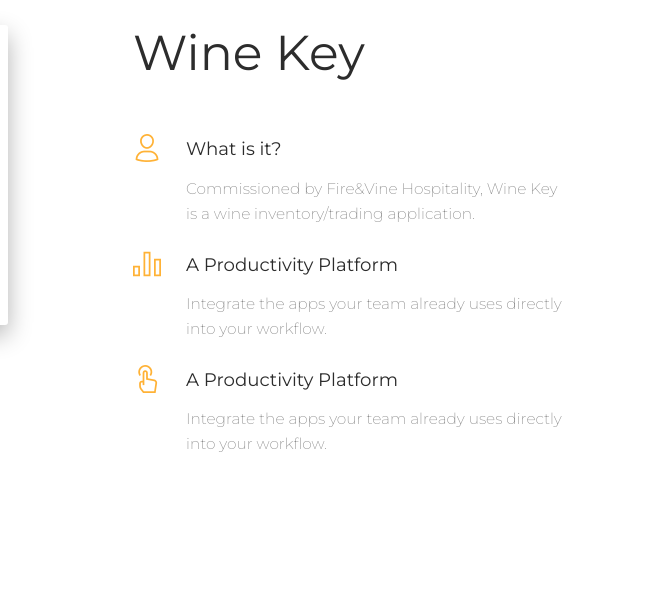
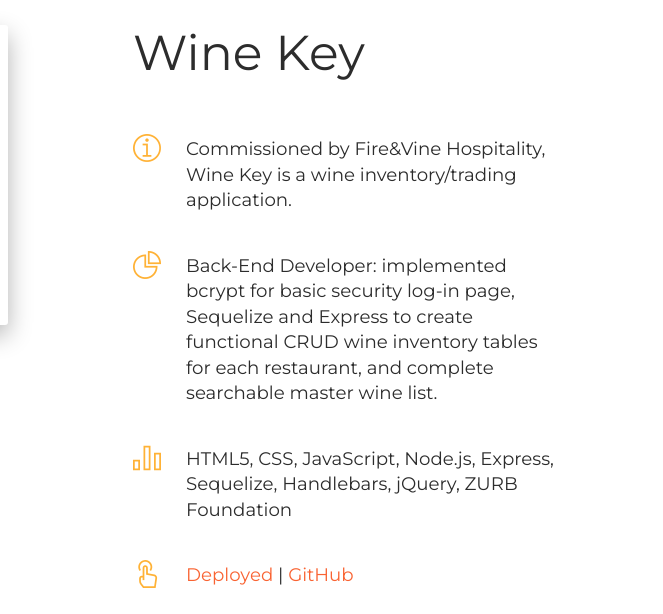
Before and after one commit to wolfdog27/TechPortfolio, a website: page index.html in a window 1280 px wide. Shown: the part 2240-2854 px from the top of the page, 617-1280 px from the left. Drawn offline with Linux system fonts and the light colour scheme; some packages are replaced by stand-ins of ours.

Commit message:
complete wine key

```diff
--- a/index.html
+++ b/index.html
@@ -243,13 +243,19 @@
                                     <div class="info info-horizontal" style="max-width:100%;">
                                         <h1>Wine Key</h1>
                                         <div class="icon icon-warning">
-                                            <i class="now-ui-icons users_single-02"></i>
+                                            <i class="now-ui-icons travel_info"></i>
                                         </div>
                                         <div class="description">
-                                            <h5 class="info-title">What is it?</h5>
-                                            <p class="description">
-                                                Commissioned by Fire&Vine Hospitality, Wine Key is a wine inventory/trading application.
-                                            </p>
+                                            <h5 class="info-title">Commissioned by Fire&Vine Hospitality, Wine Key is a wine inventory/trading application.</h5>
+
+                                        </div>
+                                    </div>
+                                    <div class="info info-horizontal" style="max-width:100%;">
+                                        <div class="icon icon-warning">
+                                            <i class="now-ui-icons business_chart-pie-36"></i>
+                                        </div>
+                                        <div class="description">
+                                            <h5 class="info-title">Back-End Developer: implemented bcrypt for basic security log-in page, Sequelize and Express to create functional CRUD wine inventory tables for each restaurant, and complete searchable master wine list.</h5>
                                         </div>
                                     </div>
                                     <div class="info info-horizontal" style="max-width:100%;">
@@ -257,10 +263,7 @@
                                             <i class="now-ui-icons business_chart-bar-32"></i>
                                         </div>
                                         <div class="description">
-                                            <h5 class="info-title">A Productivity Platform</h5>
-                                            <p class="description">
-                                                Integrate the apps your team already uses directly into your workflow.
-                                            </p>
+                                            <h5 class="info-title">HTML5, CSS, JavaScript, Node.js, Express, Sequelize, Handlebars, jQuery, ZURB Foundation</h5>
                                         </div>
                                     </div>
                                     <div class="info info-horizontal" style="max-width:100%;">
@@ -268,10 +271,9 @@
                                             <i class="now-ui-icons gestures_tap-01"></i>
                                         </div>
                                         <div class="description">
-                                            <h5 class="info-title">A Productivity Platform</h5>
-                                            <p class="description">
-                                                Integrate the apps your team already uses directly into your workflow.
-                                            </p>
+                                            <h5 class="info-title">
+                                                <a href="http://fv-winekey.herokuapp.com/" target="_blank">Deployed</a> | <a href="https://github.com/wolfdog27/Wine-Key" target="_blank">GitHub</a>
+                                            </h5>
                                         </div>
                                     </div>
                                 </div>
```
